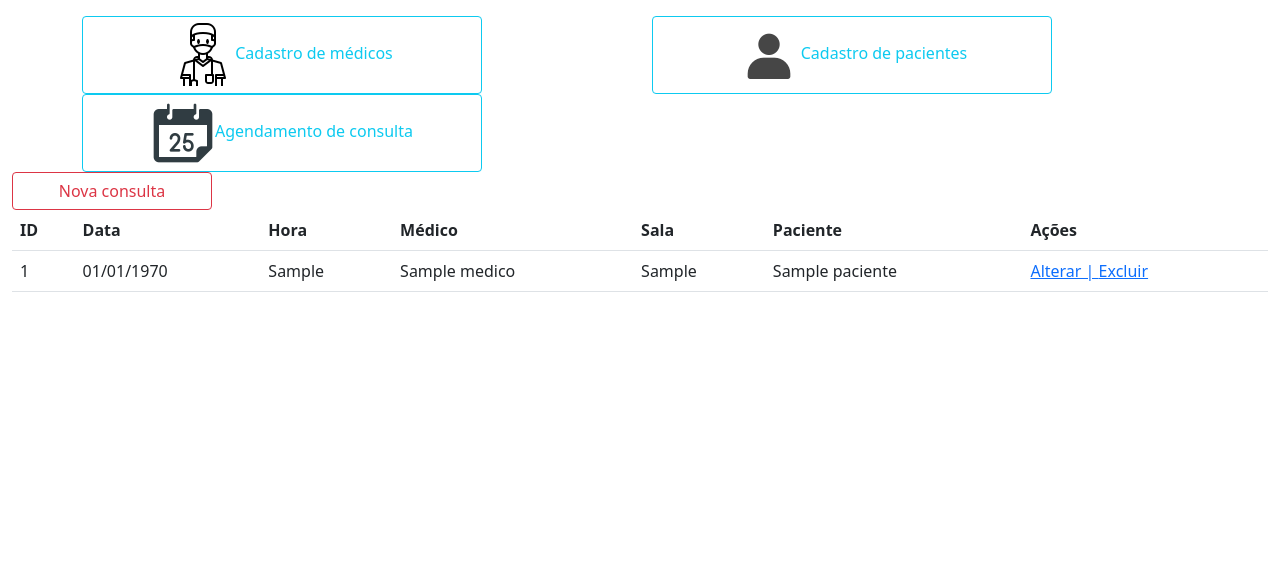
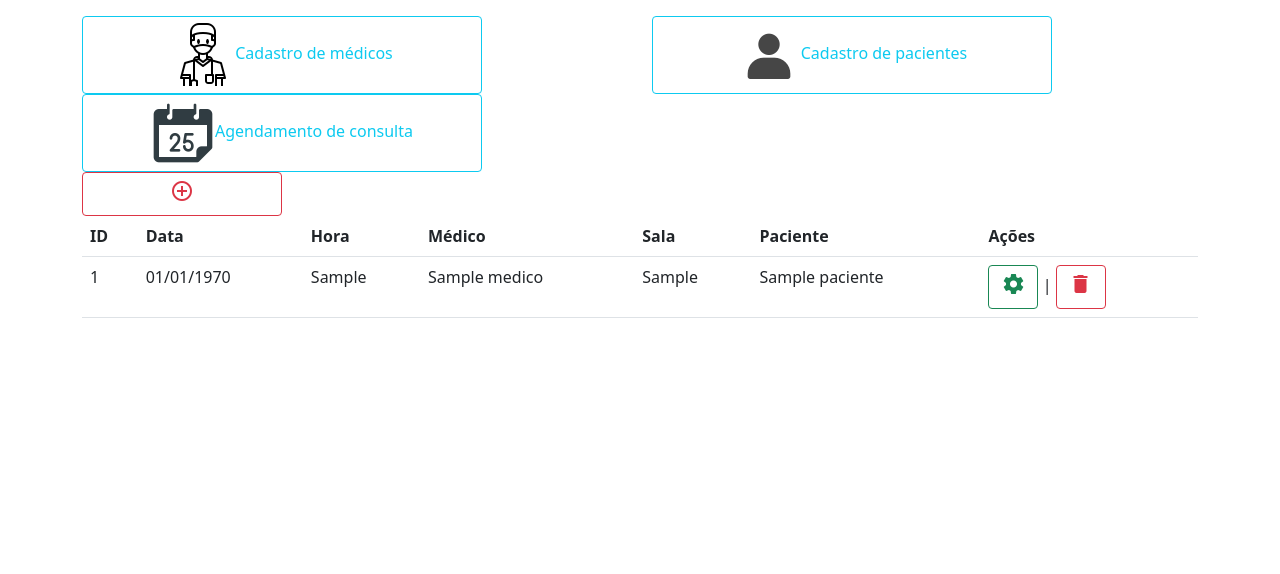
Before and after one commit to FelipeProdossimo/app-consultas, a PHP site: page /agenda/agenda-listar.php in a window 1280 px wide. Shown: the part 65-639 px from the top of the page. Run offline with PHP 8.4, Linux system fonts and the light colour scheme; tables that the repository leaves empty or names only in its code hold one stand-in row (values such as "Sample post").

Commit message:
Alterando design das paginas!

```diff
--- a/agenda/agenda-alterar.php
+++ b/agenda/agenda-alterar.php
@@ -20,7 +20,7 @@ $resultado = mysqli_query($conexao , $sqlAlterar);
 
 if($resultado){
     echo "Alterado com sucesso!<br>";
-    echo "<a href='agenda-listar.php'>Voltar</a>";
+    echo "<a class='btn btn-outline-danger position-absolute top-50 start-50 translate-middle' href='agenda-listar.php'>Voltar</a>";
 }else{
     echo "Ocorreu algum erro";
 }
--- a/agenda/agenda-listar.php
+++ b/agenda/agenda-listar.php
@@ -15,8 +15,16 @@ inner join tb_medicos on tb_agenda.id_medico = tb_medicos.id";
 
 $listaDeAgenda = mysqli_query($conexao , $sqlBusca);
 ?>
-<a href="agenda-formulario-inserir.php" class="btn btn-outline-danger mx-auto"
-style="width: 200px;">Nova consulta</a>
+
+<div class="container text-align">
+    <div class="row">
+        <div class="col">
+            <a href="agenda-formulario-inserir.php" class="btn btn-outline-danger mx-auto"
+            style="width: 200px;"><span class='material-icons'>
+            add_circle_outline
+            </span>
+            </a>
+
 <table class="table table-hover">
     <tr>
         <th>ID</th>
@@ -38,10 +46,18 @@ style="width: 200px;">Nova consulta</a>
         echo "<td>{$agenda['nome_medico']}</td>";
         echo "<td>{$agenda['sala']}</td>";
         echo "<td>{$agenda['nome_paciente']}</td>";
-        echo "<td><a href='agenda-formulario-alterar.php?id={$agenda['id']}'>Alterar |
-        <a href='agenda-excluir.php?id={$agenda['id']}'>Excluir</td>";
+        echo "<td><a class='btn btn-outline-success' href='agenda-formulario-alterar.php?id={$agenda['id']}'><span class='material-icons'>
+        settings
+        </span></a> | ";
+        echo "<a class='btn btn-outline-danger' href='agenda-excluir.php?id={$agenda['id']}'><span class='material-icons'>
+        delete
+        </span></a></td>";
         echo "</tr>";
     }
     ?>
 </table>
+
+        </div>
+    </div>
+</div>
 <?php include "../include/rodape.php" ; ?>
--- a/include/cabecalho.php
+++ b/include/cabecalho.php
@@ -8,7 +8,8 @@
     <meta name="viewport" content="width=device-width, initial-scale=1.0">
     <title>App Consultas</title>
     <link href="../bootstrap/css/bootstrap.css" rel="stylesheet">
-
+    <link href="https://fonts.googleapis.com/icon?family=Material+Icons"
+      rel="stylesheet">
 </head>
 
 <body>
@@ -18,7 +19,7 @@
             <h1 class="text-center">APP Consultas</h1>
             <hr>
         </header>
-        <div class="container">
+        <div class="container text-align">
             <div class="row">
                 <div class="col">
                     <a href="../medicos/medicos-listar.php" class="btn btn-outline-info" style="width: 400px;"><img src="../img/medico.png" >Cadastro de médicos</a>
```
Also changed, not shown: agenda/agenda-excluir.php (+19 -1 lines).
